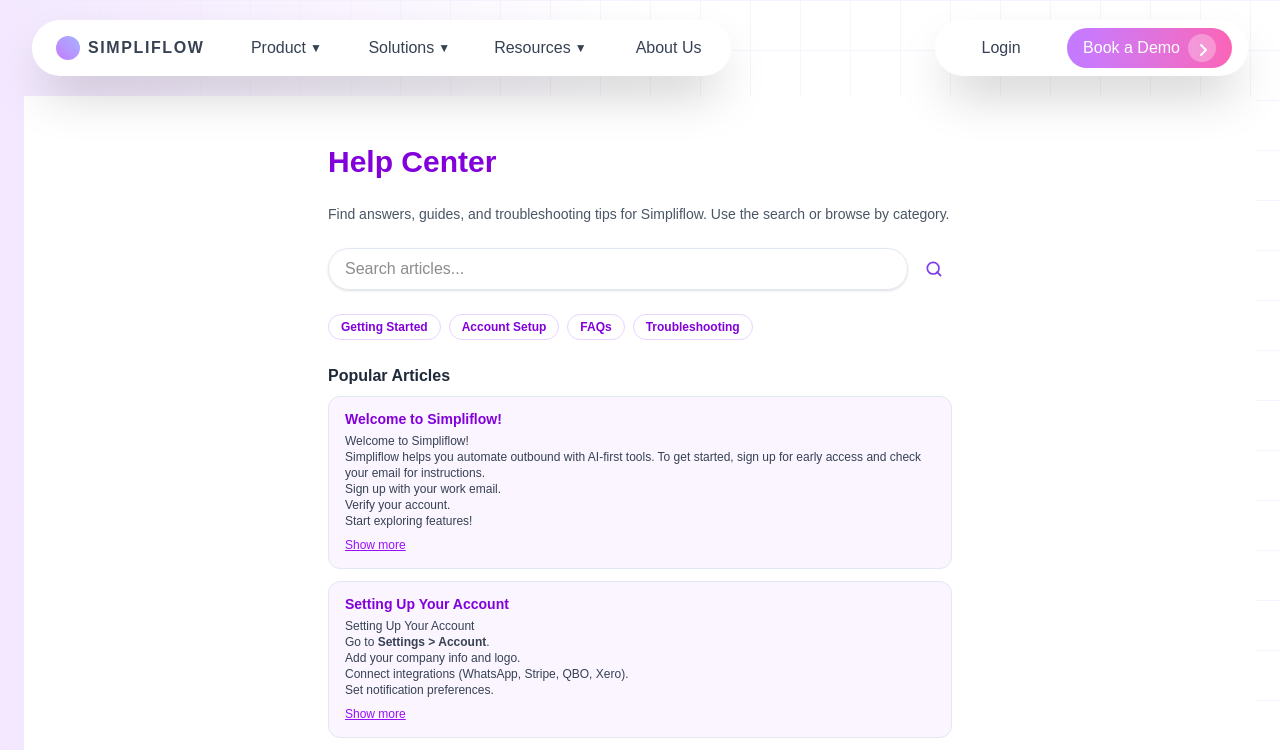
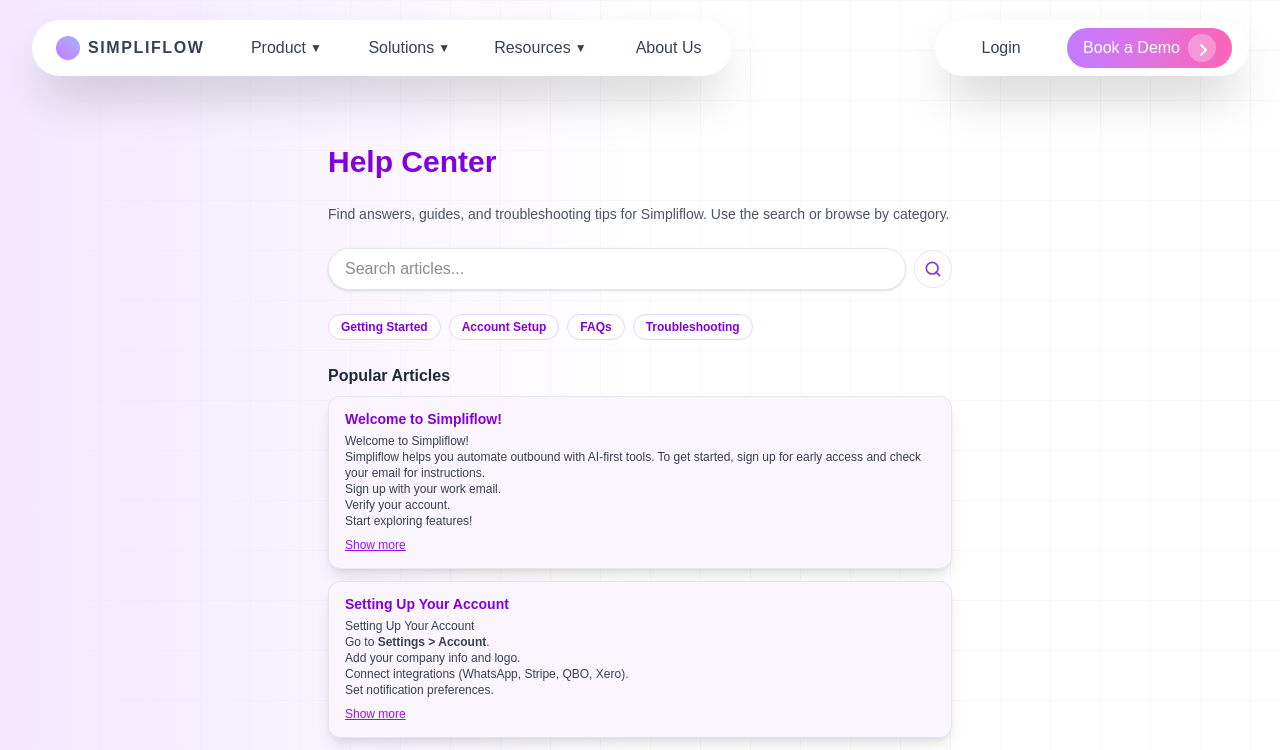
Before and after one commit to devtag2025/simpliflo-landingPages, a Next.js app: page /help-center in a window 1280 px wide. Shown: the top 750 px of the page. Built offline with nearby package versions, Linux system fonts and the light colour scheme.

Commit message:
Enhance layout and styling across components; added background gradient and text overlay in RootLayout, adjusted z-index in PrivacyPolicy and Terms pages, and refined HelpCenterClient styles for better UI consistency.

```diff
--- a/src/app/layout.tsx
+++ b/src/app/layout.tsx
@@ -36,7 +36,7 @@
         <div className="absolute inset-0 -z-20 bg-gradient-to-r from-purple-100 via-white to-white w-full h-full" aria-hidden></div>
         {/* Subtle grid background (now above gradient, below content) */}
         <div className="absolute inset-0 pointer-events-none z-0" aria-hidden>
-          <svg className="w-full h-full" width="100%" height="100%">
+          <svg className="w-full h-full" width="100%" height="100%" style={{ opacity: 0.75 }}>
             <defs>
               <pattern
                 id="grid"
@@ -48,6 +48,9 @@
               </pattern>
             </defs>
             <rect width="100%" height="100%" fill="url(#grid)" />
+            <text x="50%" y="90%" textAnchor="middle" fontSize="32" fill="#b7a6e9" opacity="0.18" fontWeight="bold" style={{ fontFamily: 'sans-serif', letterSpacing: '2px' }}>
+              SIMPLIFLOW
+            </text>
           </svg>
         </div>
         <div className="relative z-10"></div>
--- a/src/app/privacy-policy/page.tsx
+++ b/src/app/privacy-policy/page.tsx
@@ -45,7 +45,7 @@
 
 export default function PrivacyPolicyPage() {
   return (
-    <main className="relative w-full min-h-screen flex items-center justify-center bg-white z-10">
+    <main className="relative w-full min-h-screen flex items-center justify-center z-10">
       {/* Added z-10 and changed from section to main for higher stacking */}
       <div className="w-full max-w-2xl mx-auto flex flex-col items-start px-2 sm:px-6 py-12">
         <h1 className="text-2xl sm:text-3xl font-extrabold mb-6 text-purple-700">
--- a/src/app/terms/page.tsx
+++ b/src/app/terms/page.tsx
@@ -46,7 +46,7 @@
 
 export default function TermsPage() {
   return (
-    <main className="relative w-full min-h-screen flex items-center justify-center bg-white z-10">
+    <main className="relative w-full min-h-screen flex items-center justify-center z-10">
       <div className="w-full max-w-2xl mx-auto flex flex-col items-start px-2 sm:px-6 py-12">
         <h1 className="text-2xl sm:text-3xl font-extrabold mb-6 text-purple-700">
           Terms & Conditions
--- a/src/components/HelpCenterClient.tsx
+++ b/src/components/HelpCenterClient.tsx
@@ -119,7 +119,7 @@
   }
 
   return (
-    <main className="relative z-10 w-full min-h-screen flex flex-col items-center bg-white">
+    <main className="relative z-10 w-full min-h-screen flex flex-col items-center">
       <script
         type="application/ld+json"
         dangerouslySetInnerHTML={{
@@ -149,7 +149,7 @@
             ref={searchInputRef}
             type="text"
             placeholder="Search articles..."
-            className="w-full rounded-full border px-4 py-2 text-base outline-none focus:border-purple-400 focus:ring-2 focus:ring-purple-100 shadow"
+            className="w-full rounded-full border px-4 py-2 text-base outline-none focus:border-purple-400 focus:ring-2 focus:ring-purple-100 shadow bg-white"
             value={search}
             onChange={(e) => setSearch(e.target.value)}
             aria-label="Search help articles"
@@ -158,7 +158,7 @@
             type="button"
             onClick={handleSearchIconClick}
             aria-label="Focus search"
-            className="p-2 rounded-full hover:bg-purple-100 transition"
+            className="p-2 rounded-full bg-white hover:bg-purple-100 transition border border-gray-200"
           >
             {/* Search Icon SVG */}
             <svg width="20" height="20" fill="none" viewBox="0 0 24 24">
@@ -194,7 +194,7 @@
               {popularArticles
                 .filter(a => filteredArticles.some(fa => fa.id === a.id)) // Only show if filtered
                 .map((a) => (
-                  <article key={a.id} className="border rounded-lg px-4 py-3 bg-purple-50" aria-labelledby={a.id + "-title"}>
+                  <article key={a.id} className="border rounded-lg px-4 py-3 bg-purple-50 shadow-lg" aria-labelledby={a.id + "-title"}>
                     <h3 id={a.id + "-title"} className="text-sm font-bold text-purple-700">{a.title}</h3>
                     <div
                       className="text-xs text-gray-700 mt-1"
@@ -225,7 +225,7 @@
             <div className="text-gray-500 italic">No articles found.</div>
           ) : (
             filteredArticles.map((a) => (
-              <article key={a.id} className="border rounded-lg px-4 py-3 bg-white shadow" aria-labelledby={a.id + "-title"}>
+              <article key={a.id} className="border rounded-lg px-4 py-3 bg-white shadow-lg" aria-labelledby={a.id + "-title"}>
                 <h3 id={a.id + "-title"} className="text-sm font-bold text-purple-700">{a.title}</h3>
                 <div
                   className="text-xs text-gray-700 mt-1"
```
